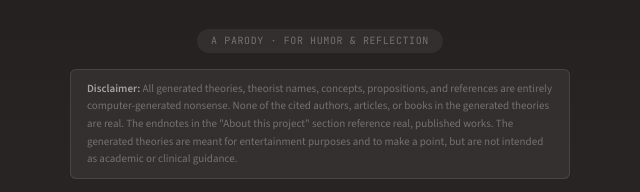
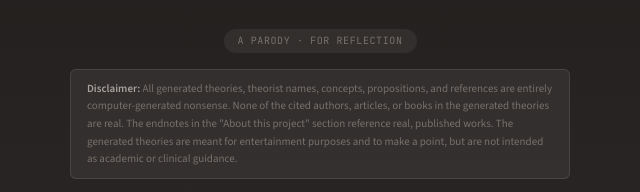
Before and after one commit to nursingtheory/nursing-theory, a plain HTML site: page index.html in a window 1280 px wide. Shown: the part 412-604 px from the top of the page, 320-960 px from the left. Drawn offline with nearby package versions, Linux system fonts and the light colour scheme; no server answers; a web font is replaced by a local one.

Commit message:
Update disclaimer — parody for reflection

```diff
--- a/index.html
+++ b/index.html
@@ -268,7 +268,7 @@ footer a { color: var(--text2); }
   <h1>The Nursing <em>Theory</em> Generator <span style="font-family:var(--body-serif);font-size:14px;font-weight:400;font-style:italic;color:#A8A29E;margin-left:4px">a project</span></h1>
   <p style="max-width:580px;margin:0 auto 16px;font-family:'Source Serif 4',Georgia,serif;font-size:16px;color:#D6D3D1;line-height:1.8;font-style:italic">"We took a practice built on observation, skill, and compassion — and buried it under jargon."</p>
   <p style="max-width:540px;margin:0 auto 24px;font-size:14px;color:#A8A29E;line-height:1.7">Explore nursing theories across every level of abstraction — from grand theories that shape the philosophical foundations of the discipline, to middle-range theories that guide research, to practice-level theories that inform bedside care. This generator produces fully structured nursing theories, complete with metaparadigm definitions, relational propositions, and APA-formatted references. The catch? Every theory below is fake, generated in milliseconds by an algorithm with no nursing education whatsoever. If you can't tell the difference, that <em>is</em> the point. We built this to show how easy it is to sound profound when no one is expected to understand you in the first place.</p>
-  <div class="disclaimer" data-nosnippet>A parody &middot; For humor &amp; reflection</div>
+  <div class="disclaimer" data-nosnippet>A parody &middot; For reflection</div>
   <div style="max-width:500px;margin:16px auto 0;padding:10px 16px;background:rgba(255,255,255,0.06);border:1px solid rgba(255,255,255,0.1);border-radius:6px;font-size:11px;color:#78716C;line-height:1.6;text-align:left">
     <strong style="color:#A8A29E">Disclaimer:</strong> All generated theories, theorist names, concepts, propositions, and references are entirely computer-generated nonsense. None of the cited authors, articles, or books in the generated theories are real. The endnotes in the "About this project" section reference real, published works. The generated theories are meant for entertainment purposes and to make a point, but are not intended as academic or clinical guidance.
   </div>
```
Also changed, not shown: 3 other files.
